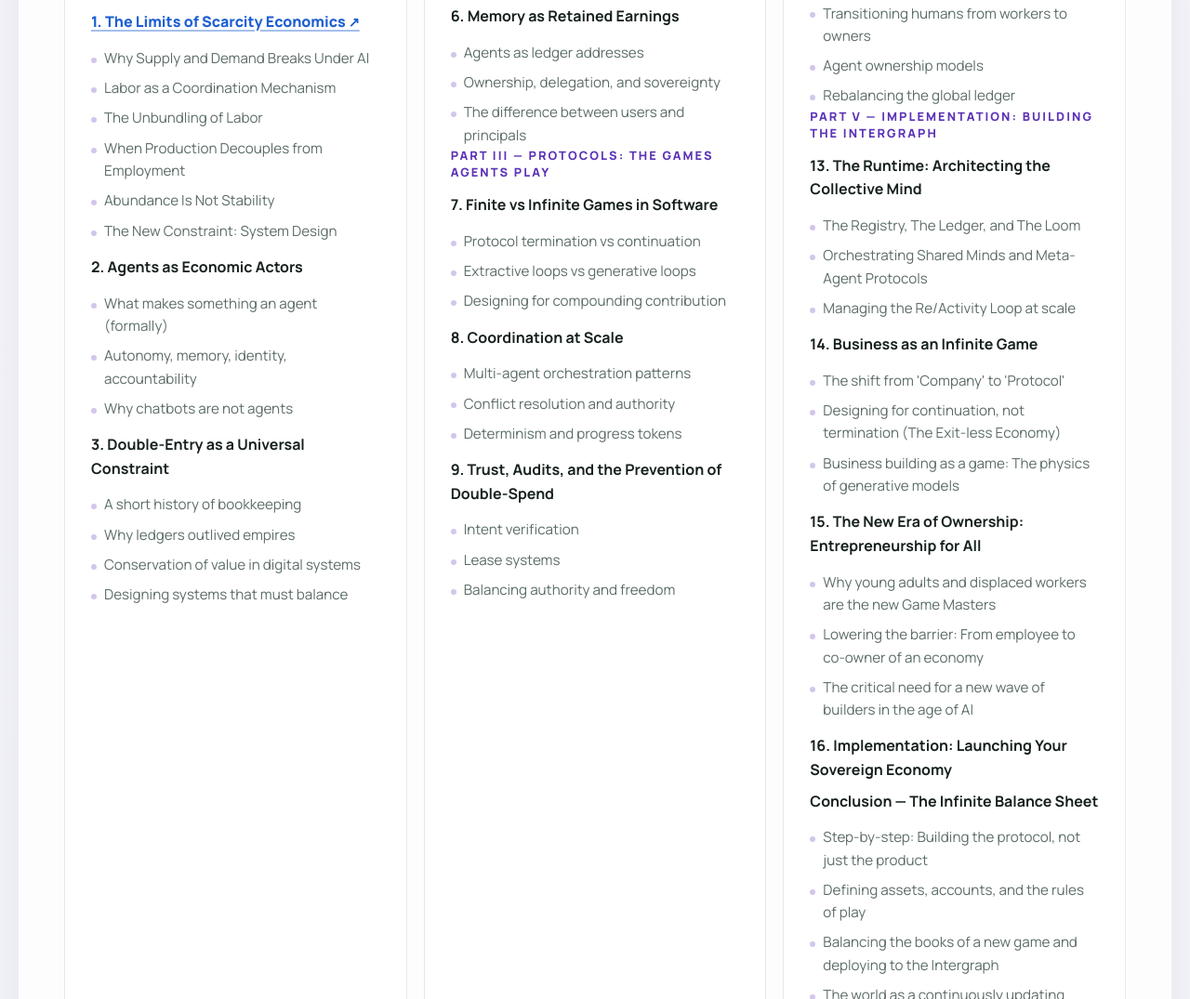
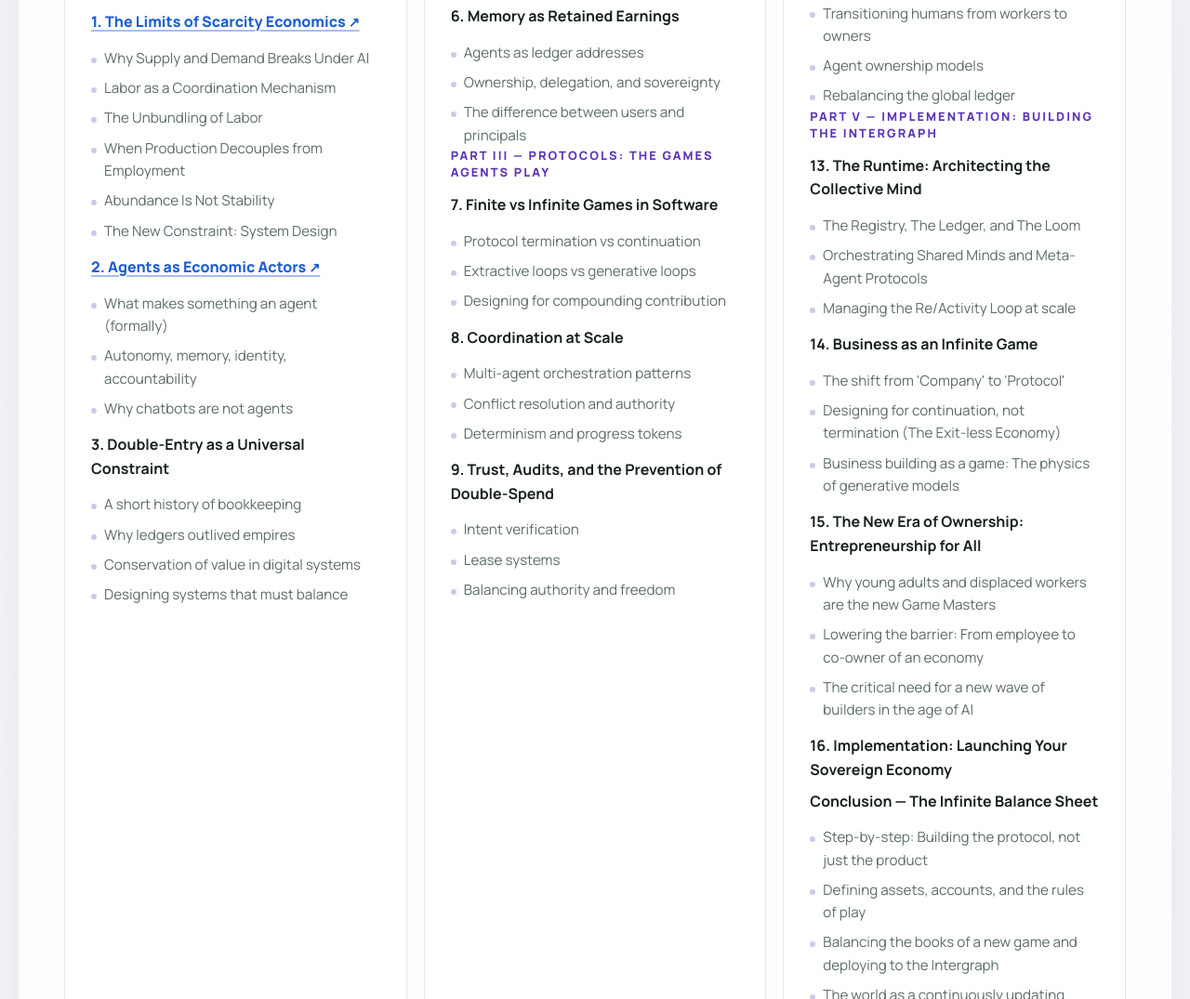
Before and after one commit to amitrathore/book-of-agents, a plain HTML site: page index.html in a window 1280 px wide. Shown: the part 4078-5153 px from the top of the page at 93% size. Drawn offline with nearby package versions, Linux system fonts and the light colour scheme.

Commit message:
Add link to Chapter 2 in table of contents (#2)
* Update Preface link to awake.ventures URL

https://claude.ai/code/session_0116TevG71zcV1AjE7Sppmo1

* Add link to Chapter 2 in table of contents

https://claude.ai/code/session_0116TevG71zcV1AjE7Sppmo1

---------

Co-authored-by: Claude <noreply@anthropic.com>

```diff
--- a/index.html
+++ b/index.html
@@ -203,7 +203,15 @@
                   <li class="toc-item toc-item-child">The New Constraint: System Design</li>
                 </ul>
                 <ul class="toc-list toc-list-root">
-                  <li class="toc-item toc-item-chapter">2. Agents as Economic Actors</li>
+                  <li class="toc-item toc-item-featured">
+                    <a
+                      class="toc-inline-link"
+                      href="https://www.awake.ventures/p/chapter-2-agents-as-economic-actors-fcytolyjbrwho7x0?refBy=Mzg4YmE4ZWViMw"
+                      target="_blank"
+                      rel="noreferrer"
+                      >2. Agents as Economic Actors</a
+                    >
+                  </li>
                 </ul>
                 <ul class="toc-list toc-list-children">
                   <li class="toc-item toc-item-child">What makes something an agent (formally)</li>
```
